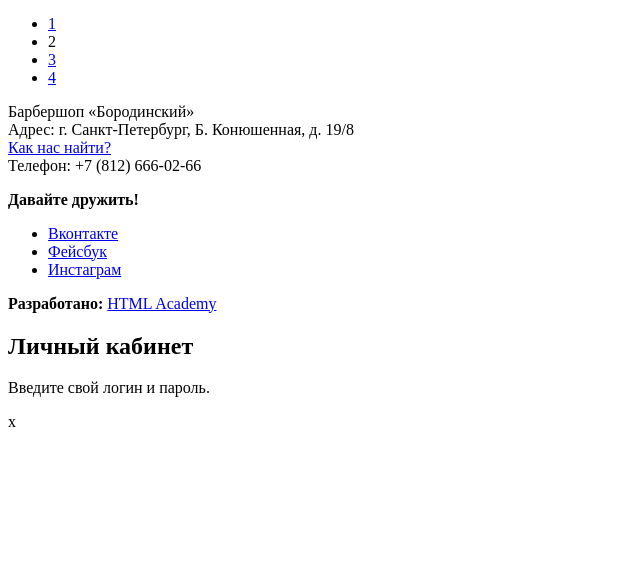
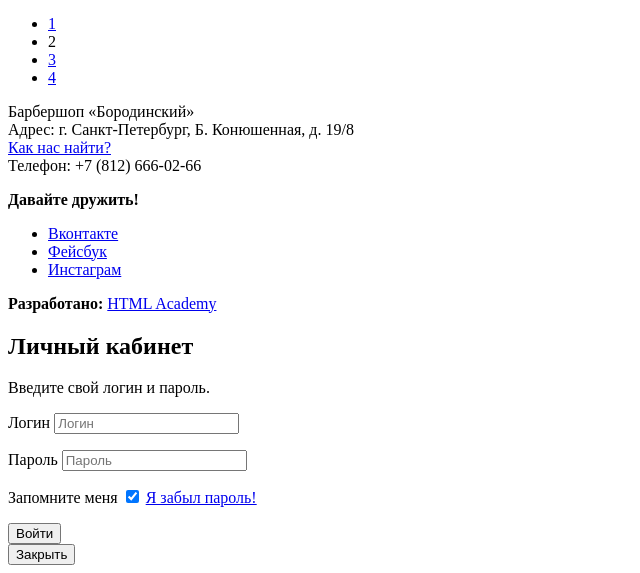
Before and after one commit to Redvoronik/97155-barbershop-25, a plain HTML site: page catalog.html in a window 1280 px wide. Shown: the part 1455-2028 px from the top of the page, without its empty margins (0-640 px from the left). Before the commit the page ends 1894 px from the top, so only its background shows below. Drawn offline with Linux system fonts and the light colour scheme.

Commit message:
Карточки товаров сделал ссылками

```diff
--- a/catalog.html
+++ b/catalog.html
@@ -89,7 +89,6 @@
             </ul>
           </fieldset>
           <button type="submit">Показать</button>
-
         </form>
       </section>
 
@@ -97,102 +96,90 @@
         <h2 class="visually-hidden">Список средств для ухода</h2>
         <ul class="catalog-list">
           <li class="catalog-item">
+            <a href="catalog-item.html">
               <h3>
-              <a href="catalog-item.html">
                   <span class="catalog-category">Набор для путешествий</span>
                   <span class="catalog-item-title">«Baxter of California»</span>
-              </a>
               </h3>
               <p class="catalog-item-image">
-              <a href="catalog-item.html">
                   <img src="img/product-1.jpg" width="220" height="165" alt="Набор для путешествий «Baxter of California»">
+              </p>
             </a>
-            </p>
             <p class="catalog-item-price">
               <b>2 900 ₽</b>
               <a class="button" href="#">Купить</a>
             </p>
           </li>
           <li class="catalog-item">
+            <a href="catalog-item.html">
               <h3>
-              <a href="catalog-item.html">
                   <span class="catalog-category">Увлажняющий кондиционер</span>
                   <span class="catalog-item-title">«Baxter of California»</span>
-              </a>
               </h3>
               <p class="catalog-item-image">
-              <a href="catalog-item.html">
                   <img src="img/product-2.jpg" width="220" height="165" alt="Увлажняющий кондиционер «Baxter of California»">
+              </p>
             </a>
-            </p>
             <p class="catalog-item-price">
               <b>750 ₽</b>
               <a class="button" href="#">Купить</a>
             </p>
           </li>
           <li class="catalog-item">
+            <a href="catalog-item.html">
               <h3>
-              <a href="catalog-item.html">
                   <span class="catalog-category">Гель для волос</span>
                   <span class="catalog-item-title">«Suavecito»</span>
-              </a>
               </h3>
               <p class="catalog-item-image">
-              <a href="catalog-item.html">
                   <img src="img/product-3.jpg" width="220" height="165" alt="Гель для волос «Suavecito»">
+              </p>
             </a>
-            </p>
             <p class="catalog-item-price">
               <b>290 ₽</b>
               <a class="button" href="#">Купить</a>
             </p>
           </li>
           <li class="catalog-item">
+            <a href="catalog-item.html">
               <h3>
-              <a href="catalog-item.html">
                   <span class="catalog-category">Глина для укладки волос</span>
                   <span class="catalog-item-title">«American crew»</span>
-              </a>
               </h3>
               <p class="catalog-item-image">
-              <a href="catalog-item.html">
                 <img src="img/product-4.jpg" width="220" height="165" alt="Глина для укладки волос «American crew»">
+              </p>
             </a>
-            </p>
             <p class="catalog-item-price">
               <b>500 ₽</b>
               <a class="button" href="#">Купить</a>
             </p>
           </li>
           <li class="catalog-item">
+            <a href="catalog-item.html">
               <h3>
-              <a href="catalog-item.html">
                   <span class="catalog-category">Гель для волос</span>
                   <span class="catalog-item-title">«American crew»</span>
-              </a>
               </h3>
               <p class="catalog-item-image">
-              <a href="catalog-item.html">
                 <img src="img/product-5.jpg" width="220" height="165" alt="Гель для волос «American crew»">
+              </p>
             </a>
-            </p>
             <p class="catalog-item-price">
               <b>300 ₽</b>
               <a class="button" href="#">Купить</a>
             </p>
           </li>
           <li class="catalog-item">
+            <a href="catalog-item.html">
               <h3>
-              <a href="catalog-item.html">
                   <span class="catalog-category">Набор для бритья</span>
                   <span class="catalog-item-title">«Baxter of California»</span>
-              </a>
               </h3>
               <p class="catalog-item-image">
-              <a href="catalog-item.html">
                 <img src="img/product-6.jpg" width="220" height="165" alt="Набор для бритья «Baxter of California»">
+              </p>
             </a>
-            </p>
             <p class="catalog-item-price">
               <b>3 900 ₽</b>
               <a class="button" href="#">Купить</a>
@@ -230,8 +217,24 @@
     <section class="modal modal-login">
       <h2>Личный кабинет</h2>
       <p>Введите свой логин и пароль.</p>
-      <!-- Здесь будет форма -->
-      <span class="modal-close">x</span>
+      <form class="login-form" action="https://echo.htmlacademy.ru" method="post">
+        <p>
+          <label class="visually-hidden" for="user-login">Логин</label>
+          <input class="login-icon-user" type="text" name="login" id="user-login" placeholder="Логин">
+        </p>
+        <p>
+          <label class="visually-hidden" for="user-password">Пароль</label>
+          <input class="login-icon-password" type="password" name="password" id="user-password" placeholder="Пароль">
+        </p>
+        <p class="login-password-info">
+          <label>Запомните меня
+            <input type="checkbox" name="remember" checked>
+          </label>
+          <a class="restore" href="#">Я забыл пароль!</a>
+        </p>
+        <button class="button" type="submit">Войти</button>
+      </form>
+      <button class="modal-close" type="button">Закрыть</button>
     </section>
   </body>
 </html>
```
Lines whose indentation alone changed are shown as unchanged.
